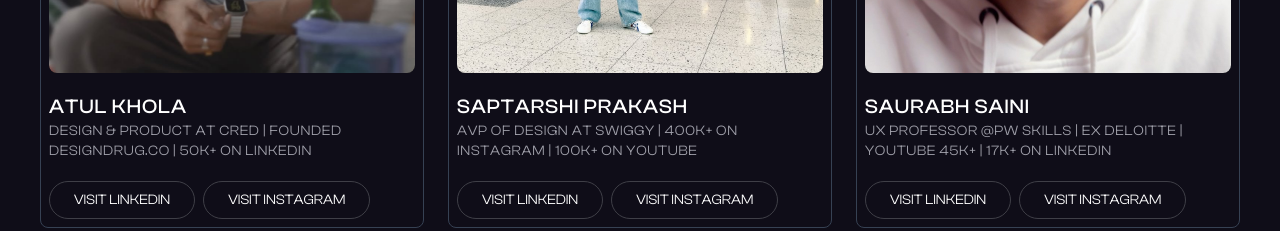
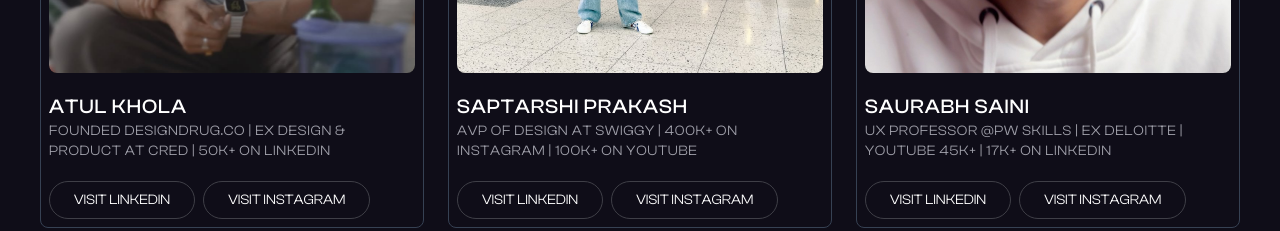
Before and after one commit to yeshu2004/ReflUX, a Next.js app: page / in a window 1280 px wide. Shown: the part 5560-5791 px from the top of the page. Built offline with nearby package versions, Linux system fonts and the light colour scheme.

Commit message:
Update Speaker.tsx

```diff
--- a/app/components/Speaker.tsx
+++ b/app/components/Speaker.tsx
@@ -14,7 +14,7 @@ export default function Speaker() {
               <Image alt="" src={'/atul.jpg'} fill priority quality={75} className="object-cover object-center"/>
             </div>
             <h2 className="uppercase pt-5 tracking-wider font-medium text-xl">atul khola</h2>
-            <h3 className="text-zinc-400 text-sm uppercase tracking-wider pb-5">Design & Product at CRED | Founded DesignDrug.co | 50K+ on Linkedin</h3>
+            <h3 className="text-zinc-400 text-sm uppercase tracking-wider pb-5">Founded DesignDrug.co | Ex Design & Product at CRED | 50K+ on Linkedin</h3>
 
             <div className="lg:flex lg:flex-row flex flex-col w-full gap-2 items-center">
               <Link href={'https://www.linkedin.com/in/atulkhola/?originalSubdomain=in'}  className="w-full lg:w-fit bg-transparent border text-center border-zinc-700 rounded-full px-6 py-2 text-sm hover:bg-white hover:text-gray-900 transition">
```
